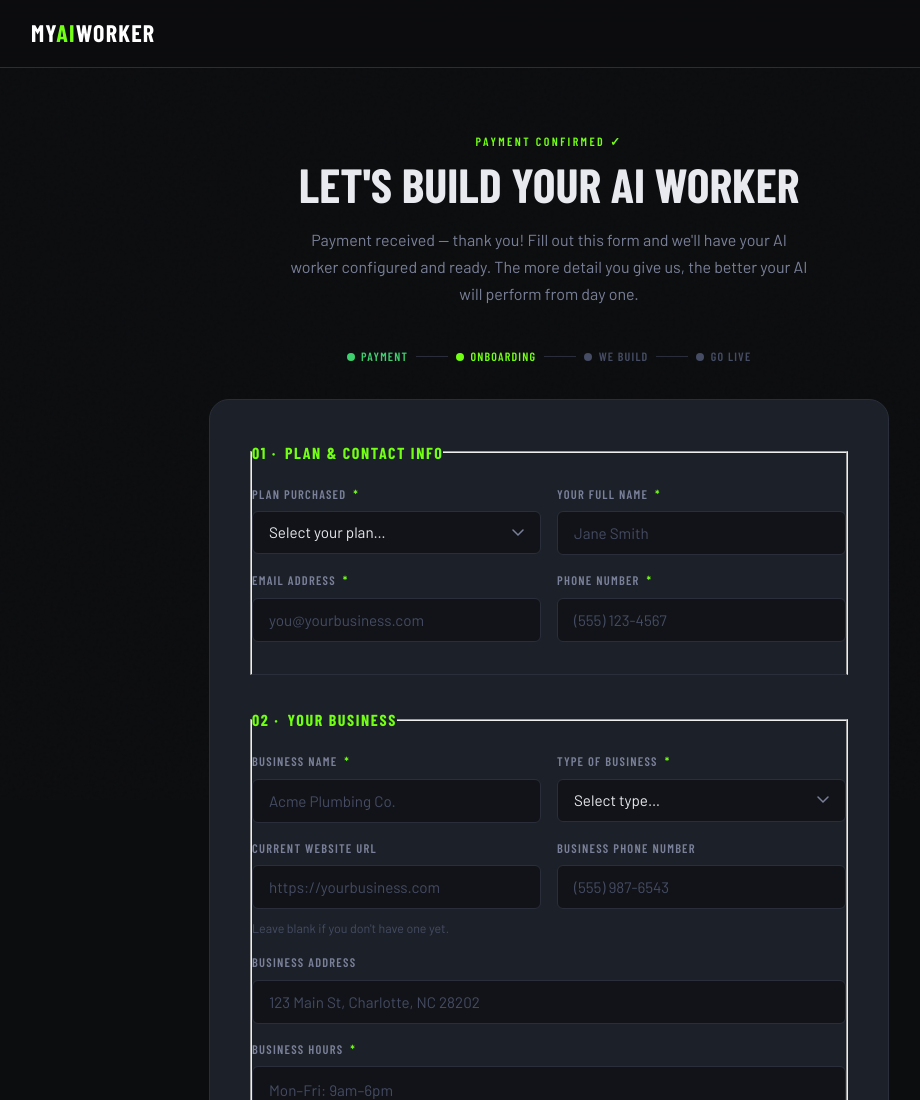
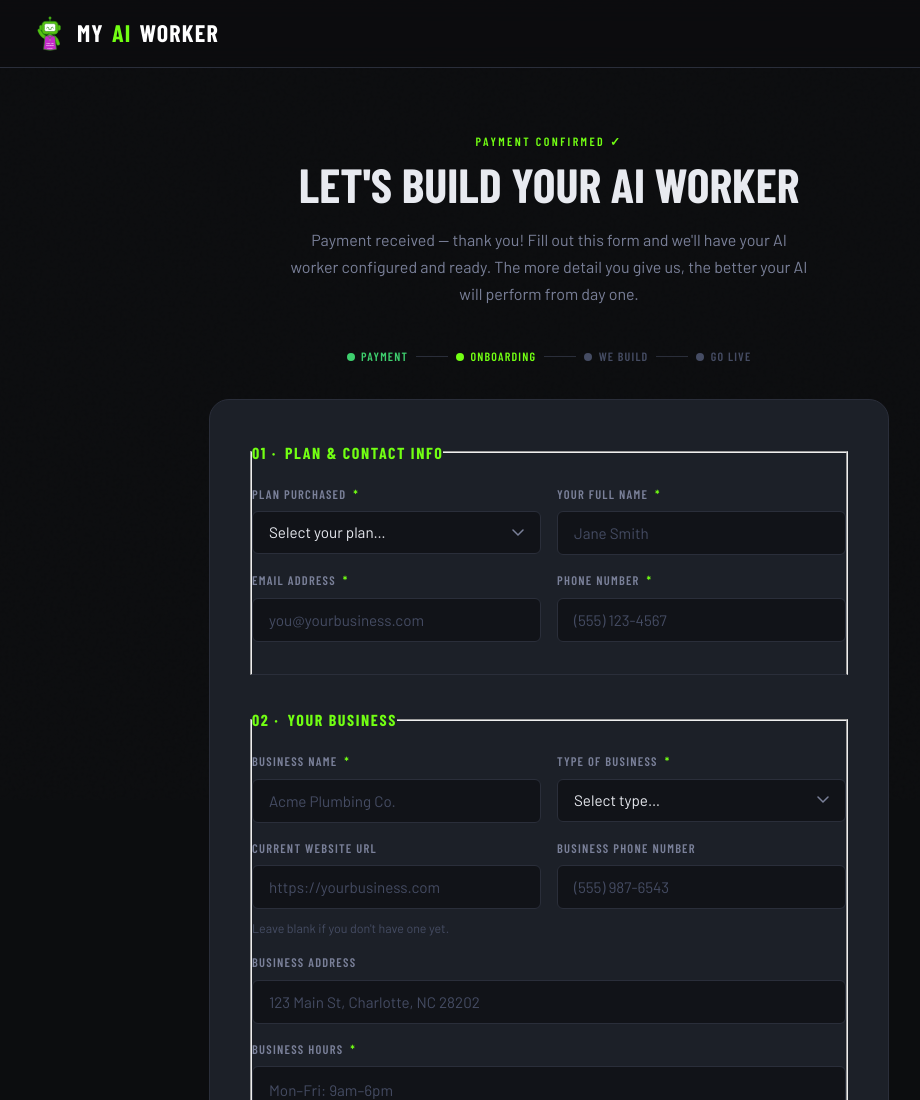
Before and after one commit to matstaf76/MyAIworker, a plain HTML site: page onboard.html in a window 1280 px wide. Shown: the top 1100 px of the page, without its empty margins (91-1011 px from the left). Drawn offline with nearby package versions, Linux system fonts and the light colour scheme; a web font is replaced by a local one.

Commit message:
Add mascot logo and favicon set (SVG + PNG/ICO), wire into pages

```diff
--- a/css/style.css
+++ b/css/style.css
@@ -263,6 +263,18 @@ body::before {
 }
 
 .nav-logo span { color: var(--clr-amber); }
+
+.nav-logo {
+  display: inline-flex;
+  align-items: center;
+  gap: 0.5rem;
+}
+
+.nav-logo-img {
+  height: 38px;
+  width: auto;
+  display: block;
+}
 
 .nav-links {
   display: none;
--- a/onboard.html
+++ b/onboard.html
@@ -6,6 +6,9 @@
   <meta name="robots" content="noindex, nofollow">
   <meta name="description" content="MyAIworker — Complete your onboarding to get your AI worker set up.">
   <title>Welcome! Let's Build Your AI Worker — MyAIworker</title>
+  <link rel="icon" href="favicon.ico" sizes="48x48">
+  <link rel="icon" type="image/svg+xml" href="images/favicon.svg">
+  <link rel="apple-touch-icon" href="images/apple-touch-icon.png">
   <link rel="stylesheet" href="css/style.css">
   <link rel="stylesheet" href="css/onboard.css">
 </head>
@@ -14,7 +17,7 @@
   <!-- ── NAV ───────────────────────────────────────────────── -->
   <nav class="site-nav" role="navigation" aria-label="Main navigation">
     <div class="container nav-inner">
-      <a href="/" class="nav-logo">My<span>AI</span>Worker</a>
+      <a href="/" class="nav-logo"><img src="images/logo.svg" alt="MyAIworker mascot" class="nav-logo-img">My<span>AI</span>Worker</a>
     </div>
   </nav>
 
```
Also changed, not shown: index.html (+4 -1 lines), favicon.ico (added), images/apple-touch-icon.png (added), images/favicon.svg (added), images/icon-192.png (added), images/icon-512.png (added), images/logo-512.png (added), images/logo.svg (added).
